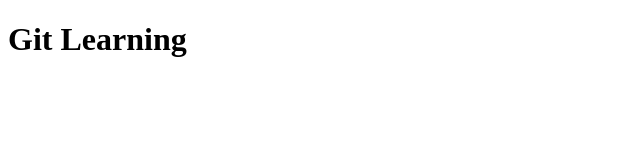
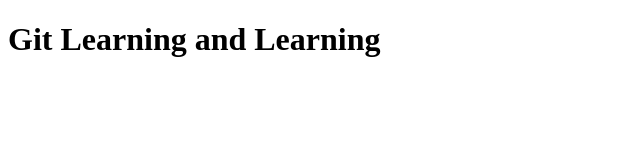
Before and after one commit to singhxmandeep/learn-git, a plain HTML site: page index.html in a window 1280 px wide. Shown: the whole page, without its empty margins (0-640 px from the left). Drawn offline with Linux system fonts and the light colour scheme.

Commit message:
learning git and github

```diff
--- a/index.html
+++ b/index.html
@@ -6,6 +6,6 @@
     <title>Git Leaning</title>
 </head>
 <body>
-    <h1>Git Learning</h1>
+    <h1>Git Learning and Learning</h1>
 </body>
 </html>
```
